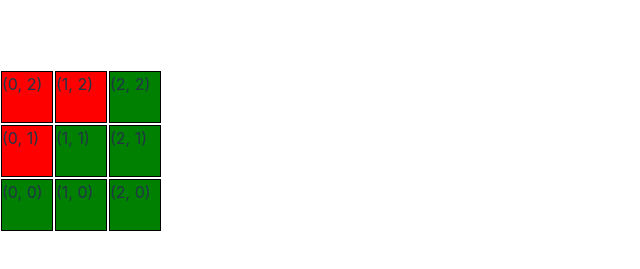
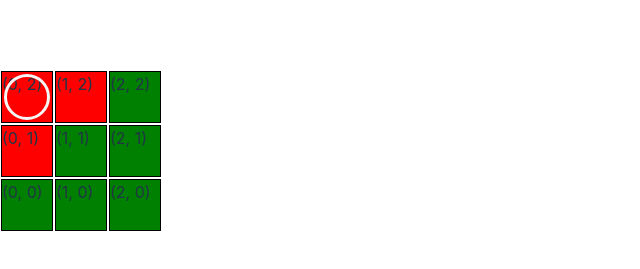
Before and after one commit to Odalrick/game-works, a React (Vite) app: page / in a window 1280 px wide. Both pictures are taken after a click on the element "(0, 2)". Shown: the part 249-518 px from the top of the page, without its empty margins (0-640 px from the left). Built offline with nearby package versions, Linux system fonts and the light colour scheme.

Commit message:
feat(flip-game): make a display for solution

```diff
--- a/src/App.css
+++ b/src/App.css
@@ -9,7 +9,22 @@
     display: flex;
 }
 
-.square  .grid-row div {
+.square .grid-row .cell {
     border: 1px solid black;
     margin: 1px;
+    cursor: pointer;
+    user-select: none;
+    position: relative;
 }
+
+.square .grid-row .cell .circle {
+    width: 80%;
+    height: 80%;
+    background-color: transparent;
+    border-radius: 50%;
+    border: 3px solid whitesmoke;
+    position: absolute;
+    top: 50%;
+    left: 50%;
+    transform: translate(-50%, -50%);
+}
--- a/src/games/flip-square/Grid.tsx
+++ b/src/games/flip-square/Grid.tsx
@@ -7,41 +7,38 @@ interface GridProps {
 }
 
 const Grid: React.FC<GridProps> = ({ square, onCellClick }) => {
+  const coordByRow = [
+    [
+      [0, 2],
+      [1, 2],
+      [2, 2],
+    ],
+    [
+      [0, 1],
+      [1, 1],
+      [2, 1],
+    ],
+    [
+      [0, 0],
+      [1, 0],
+      [2, 0],
+    ],
+  ]
   return (
     <div className="grid">
-      <div className="grid-row">
-        <Cell cell={square.getCell(0, 2)} onClick={() => onCellClick(0, 2)}>
-          (0, 2)
-        </Cell>
-        <Cell cell={square.getCell(1, 2)} onClick={() => onCellClick(1, 2)}>
-          (1, 2)
-        </Cell>
-        <Cell cell={square.getCell(2, 2)} onClick={() => onCellClick(2, 2)}>
-          (2, 2)
-        </Cell>
-      </div>
-      <div className="grid-row">
-        <Cell cell={square.getCell(0, 1)} onClick={() => onCellClick(0, 1)}>
-          (0, 1)
-        </Cell>
-        <Cell cell={square.getCell(1, 1)} onClick={() => onCellClick(1, 1)}>
-          (1, 1)
-        </Cell>
-        <Cell cell={square.getCell(2, 1)} onClick={() => onCellClick(2, 1)}>
-          (2, 1)
-        </Cell>
-      </div>
-      <div className="grid-row">
-        <Cell cell={square.getCell(0, 0)} onClick={() => onCellClick(0, 0)}>
-          (0, 0)
-        </Cell>
-        <Cell cell={square.getCell(1, 0)} onClick={() => onCellClick(1, 0)}>
-          (1, 0)
-        </Cell>
-        <Cell cell={square.getCell(2, 0)} onClick={() => onCellClick(2, 0)}>
-          (2, 0)
-        </Cell>
-      </div>
+      {coordByRow.map((row) => (
+        <div className="grid-row">
+          {row.map(([x, y]) => (
+            <Cell
+              cell={square.getCell(x, y)}
+              onClick={() => onCellClick(x, y)}
+              shouldFlip={square.shouldFlip(x, y)}
+            >
+              ({x}, {y})
+            </Cell>
+          ))}
+        </div>
+      ))}
     </div>
   )
 }
@@ -50,15 +47,18 @@ interface CellProps {
   cell: CellState
   children?: React.ReactNode
   onClick: () => void
+  shouldFlip: boolean
 }
 
-const Cell: React.FC<CellProps> = ({ cell, children, onClick }) => {
+const Cell: React.FC<CellProps> = ({ cell, children, onClick, shouldFlip }) => {
   const color = cell === CellState.ON ? "green" : "red"
   return (
     <div
+      className="cell"
       style={{ width: "50px", height: "50px", backgroundColor: color }}
       onClick={onClick}
     >
+      {shouldFlip && <div className="circle" />}
       {children}
     </div>
   )
--- a/src/games/flip-square/squareSlice.ts
+++ b/src/games/flip-square/squareSlice.ts
@@ -133,8 +133,11 @@ const isSolved = R.equals(solvedGrid)
 
 export class Square {
   state: SquareState
+  solution?: number[]
+
   constructor(public grid: Grid) {
     this.state = { grid }
+    this.solution = solve(this.state.grid) ?? []
   }
 
   getCell(x: number, y: number): CellState {
@@ -143,6 +146,13 @@ export class Square {
 
   toString(): string {
     return asString(this.state.grid)
+  }
+
+  shouldFlip(x: number, y: number): boolean {
+    if (this.solution === undefined) {
+      return false
+    }
+    return this.solution.includes(indexFromCoordinate([x, y]))
   }
 }
 
```
Also changed, not shown: 1 other file (tests, documents, lock files or other folders). Lines whose indentation alone changed are shown as unchanged.
